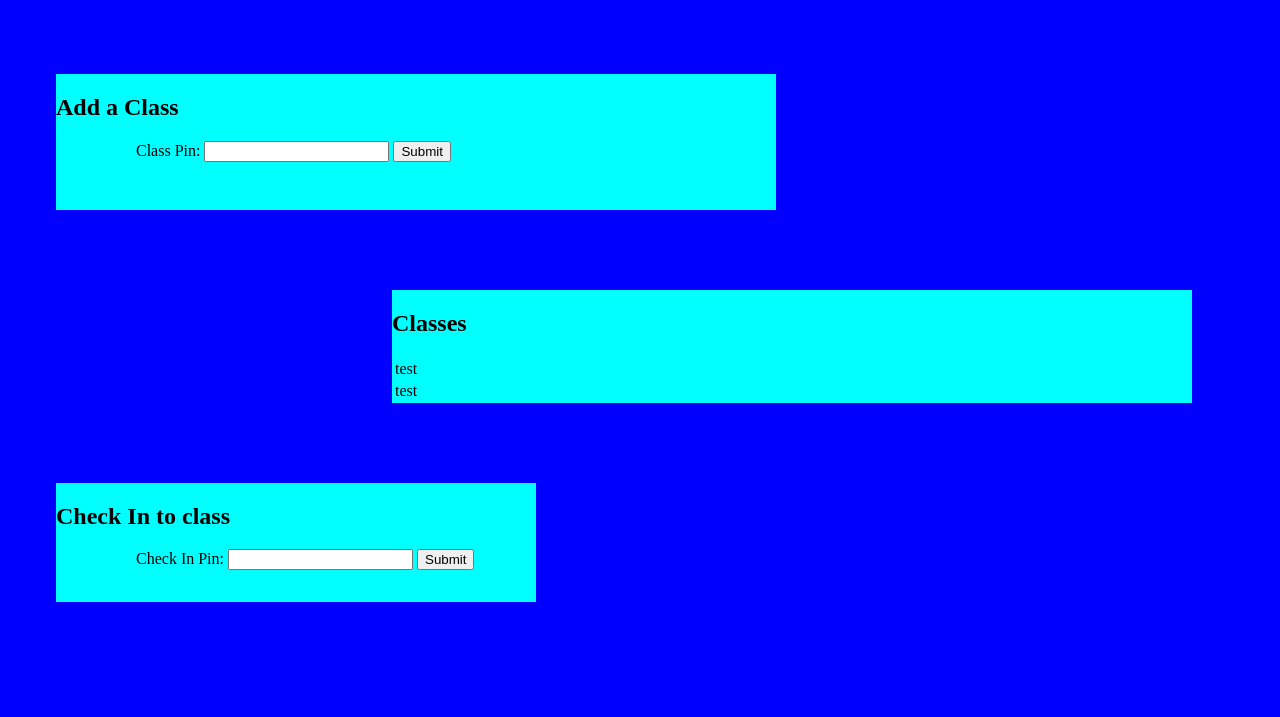
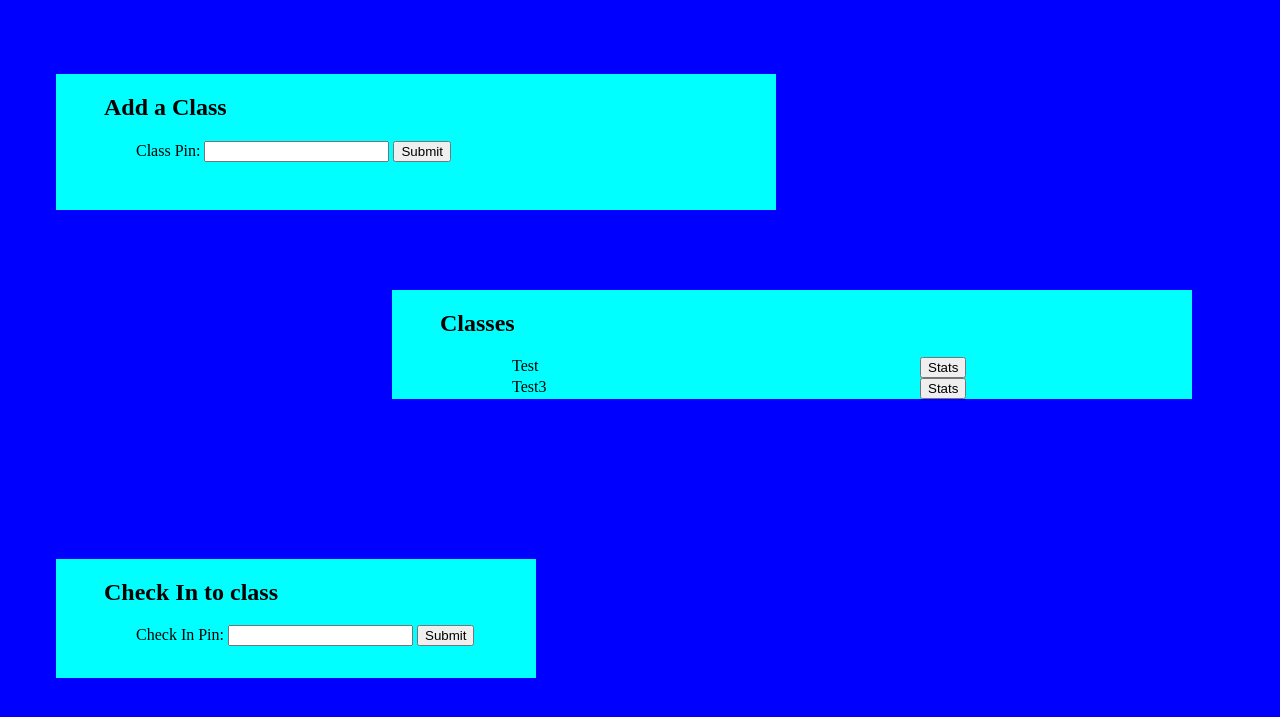
Before and after one commit to eTendance/main, a PHP site: page /eTendence-student.html in a window 1280 px wide. Shown: the part 30-747 px from the top of the page. Run offline with PHP 8.4, Linux system fonts and the light colour scheme.

Commit message:
changed a few things on the classes div so they should look the same between Student and Professor

```diff
--- a/preliminary-GUI-pages/eTendence-student.html
+++ b/preliminary-GUI-pages/eTendence-student.html
@@ -23,14 +23,16 @@
 		</div>
 		<div id="classes">
 			<h2>Classes</h2>
-			<table>
-				<tr>
-					<td>test</td>
-				</tr>
-				<tr>
-					<td>test</td>
-				</tr>
-			</table>
+			<form action=""  method="GET">
+			<ul>
+				<li>Test</li>
+				<li><input type="button" value="Stats"/></li>
+			</ul>
+			<ul>
+				<li>Test3</li>
+				<li><input type="button" value="Stats"/></li>
+			</ul>
+			</form>
 		</div>
 		<div id="checkIn">
 			<h2>Check In to class</h2>
--- a/preliminary-GUI-pages/eTendenceStudent.css
+++ b/preliminary-GUI-pages/eTendenceStudent.css
@@ -54,6 +54,8 @@ body
 	background-color:cyan;
 	margin-right:5em;
 	margin-top:5em;
+	margin-bottom:5em;
+	wrap:normal;
 }
 #checkIn
 {
@@ -72,3 +74,20 @@ body div
 	margin-top:5em;
 	margin-left:3em;
 }
+body div h2
+{
+	margin-left:2em;
+}
+#classes form ul
+{
+	list-style:none;
+}
+#classes form li
+{
+	float:left;
+	margin-right:0.5em;
+}
+#classes form li:nth-child(1)
+{
+	width:25em;
+}
```
Also changed, not shown: preliminary-GUI-pages/eTendenceProfessor.css (+6 -2 lines).
